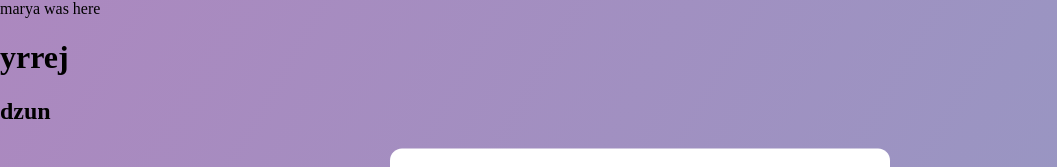
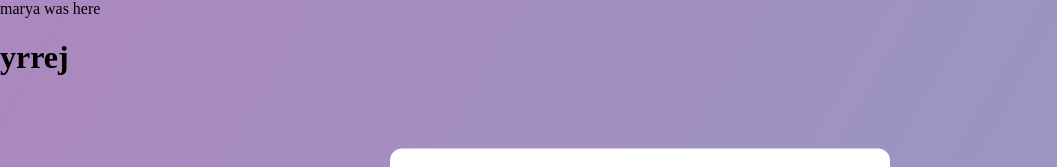
Before and after one commit to christianjaena/Retail-DataVis, a plain HTML site: page index.html in a window 1280 px wide. Shown: the top 167 px of the page, without its empty margins (0-1057 px from the left). Drawn offline with Linux system fonts and the light colour scheme.

Commit message:
Revert "third"

```diff
--- a/index.html
+++ b/index.html
@@ -42,6 +42,5 @@
     </div>
 
 <h1>yrrej</h1>
-<h2>dzun</h2>
 </body>
 </html>
```
